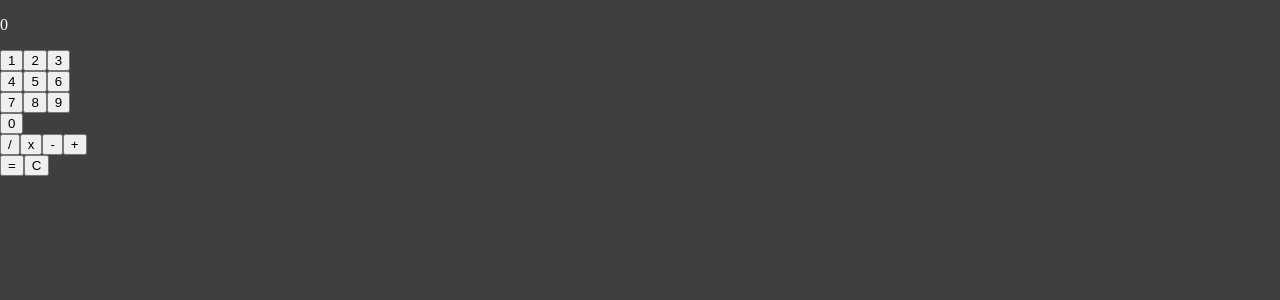
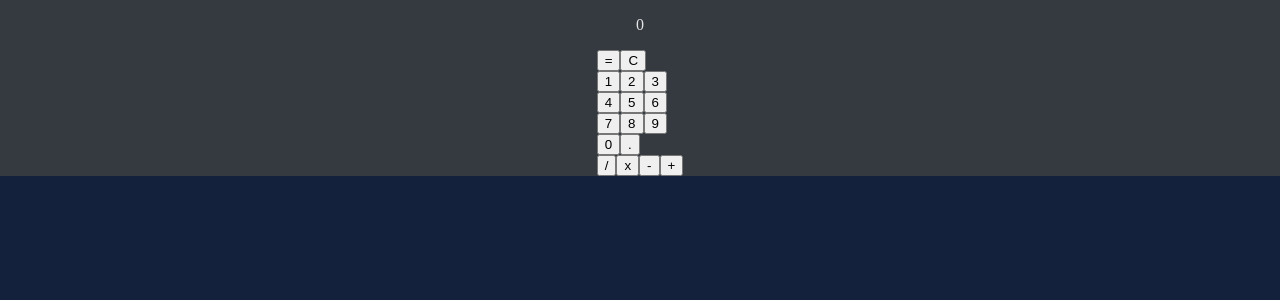
Before and after one commit to IsacVera/Calculator, a React (Create React App) app: page / in a window 1280 px wide. Shown: the top 300 px of the page. Built offline with nearby package versions, Linux system fonts and the light colour scheme; a web font is replaced by a local one.

Commit message:
feat: decimal/added src file

```diff
--- a/src/App.js
+++ b/src/App.js
@@ -1,7 +1,9 @@
 import React, { useState } from "react";
 
-import Display from "./Display/Display";
-import BasicArithmetic from "./Arithmetic/BasicArithmetic";
+import Display from "./Components/Display/Display";
+import BasicArithmetic from "./Components/Arithmetic/BasicArithmetic";
+
+import "./Components/Calculator.css";
 
 function App() {
 	const [savedElements, setSavedElements] = useState(["0"]);
@@ -26,12 +28,15 @@ function App() {
 
 	return (
 		<div className="App">
+		    <div className="calculator">
                 <Display elements={savedElements} />
 			    <BasicArithmetic
 				    onSavedElements={savedElementsHandler}
 				    onEvaluateElements={evaluateElementsHandler}
 				    elements={savedElements}
 			    />
+
+            </div>
 		</div>
 	);
 }
--- /dev/null
+++ b/src/Components/Arithmetic/BasicArithmetic.css
@@ -0,0 +1,3 @@
+.calculator {
+
+}
--- a/src/Arithmetic/BasicArithmetic.js
+++ b/src/Components/Arithmetic/BasicArithmetic.js
@@ -6,14 +6,19 @@ import Calculate from './Calculate'
 const BasicArithmetic = (props) => {
 	const elements = props.elements
 
-
-
 	const addElementHandler = (event) => {
 		props.onSavedElements(event.target.value);
 	}
 
 	return (
 		<div>
+			<div>
+				<Calculate
+					onEvaluateElements={props.onEvaluateElements}
+					elements={elements}
+				/>
+			</div>
+
 			<div>
 				<div>
 					<button onClick={addElementHandler} value={'1'}>1</button>
@@ -32,8 +37,7 @@ const BasicArithmetic = (props) => {
 				</div>
 				<div>
 					<button onClick={addElementHandler} value={'0'}>0</button>
-					{/* <button onClick={addElementHandler} value={'.'}>.</button>
-					<button onClick={addElementHandler} value={'2'}></button> */}
+					<button onClick={addElementHandler} value={'.'}>.</button>
 				</div>
 			</div>
 			<div>
@@ -42,12 +46,6 @@ const BasicArithmetic = (props) => {
 				<button onClick={addElementHandler} value={'-'}>-</button>
 				<button onClick={addElementHandler} value={'+'}>+</button>
 			</div>
-			<div>
-				<Calculate
-					onEvaluateElements={props.onEvaluateElements}
-					elements={elements}
-				/>
-			</div>
 		</div>
 	);
 };
--- a/src/Arithmetic/Calculate.js
+++ b/src/Components/Arithmetic/Calculate.js
@@ -47,14 +47,20 @@ const Calculate = (props) => {
 			} else if (isOperator2) {
 				elements = solve(elements, operator2);
 			}else {
-				let firstElementString = elements[0].toString();
+				let firstElementString = elements[0];
 				elements.shift();
 
-				for (let j=0; j < elements[0].length; j++) {
-					newElements.push(firstElementString[j])
-				}
-				newElements.push(operatorsQueue[i]);
-			}
+                try {
+
+				    for (let j=0; j < firstElementString.length; j++) {
+					    newElements.push(firstElementString[j])
+			        }
+                    newElements.push(operatorsQueue[i]);
+
+                } catch (e) {
+                    console.log(e)
+                }
+            }
 		}
 		const lastElement =  elements[elements.length - 1]
 		for (let j=0; j < lastElement.length; j++) {
--- a/src/Arithmetic/SearchForArithmetic.js
+++ b/src/Components/Arithmetic/SearchForArithmetic.js
@@ -1,21 +1,33 @@
+import { act } from "react-dom/test-utils";
+
 const isValid = (elements) => {
 	const isFirstElementInt = Number.isInteger(Number(elements[0]));
 	const isLastElementInt = Number.isInteger(
 		Number(elements[elements.length - 1])
 	);
+    const isFirstElementPeriod = elements[0] === '.';
+    const isLastElementPeriod = elements[elements.length - 1] === '.';
 
 	if (!isFirstElementInt) {
+        if (isFirstElementPeriod) return true;
 		return false;
 	} else if (!isLastElementInt) {
+        if (isLastElementPeriod) return true;
 		return false;
 	}
 
 	for (let i = 0; i < elements.length; i++) {
 		const hasDoubleOperator =
 			Number.isInteger(Number(elements[i])) === false &&
-			Number.isInteger(Number(elements[++i])) === false;
+			Number.isInteger(Number(elements[i + 1])) === false;
+
+        const hasOnlyOnePeriod = ((elements[i] === '.' || elements[i + 1]) &&
+            !(elements[i] === '.' && elements [i+1] === '.'));
 
 		if (hasDoubleOperator) {
+            if (hasOnlyOnePeriod === true){
+                return true;
+            }
 			return false;
 		}
 	}
@@ -41,8 +53,9 @@ const getOperators = (elementsString) => {
 const getNumOfOperators = (elementsString) => {
 	let countDown = 0;
 	for (let i=0; i<elementsString.length; i++) {
-		let isInteger = Number.isInteger(Number(elementsString[i]));
-		if (isInteger !== true) {
+		const isInteger = Number.isInteger(Number(elementsString[i]));
+        const isPeriod = elementsString[i] === '.';
+		if (isInteger !== true && isPeriod !== true)  {
 			countDown++;
 		}
 	}
@@ -50,10 +63,6 @@ const getNumOfOperators = (elementsString) => {
 }
 
 
-
-
-
-
 export {
 	isValid,
 	getOperators,
--- /dev/null
+++ b/src/Components/Calculator.css
@@ -0,0 +1,7 @@
+.calculator {
+    background-color: #343a40;
+    display: flex;
+    flex-direction: column;
+    align-items: center;
+    justify-content: center;
+}
--- a/src/index.css
+++ b/src/index.css
@@ -2,10 +2,10 @@
 
 html {
   font-family: 'Orbit';
-  color: white;
+  color: #e5e5e5;
 }
 
 body {
   margin: 0;
-  background-color: #3f3f3f;
+  background-color: #14213d;
 }
```
Also changed, not shown: src/UI/ArithmeticButton.js (deleted, +0 -10 lines), src/Components/Display/Display.js (renamed from src/Display/Display.js). Lines whose indentation alone changed are shown as unchanged.
